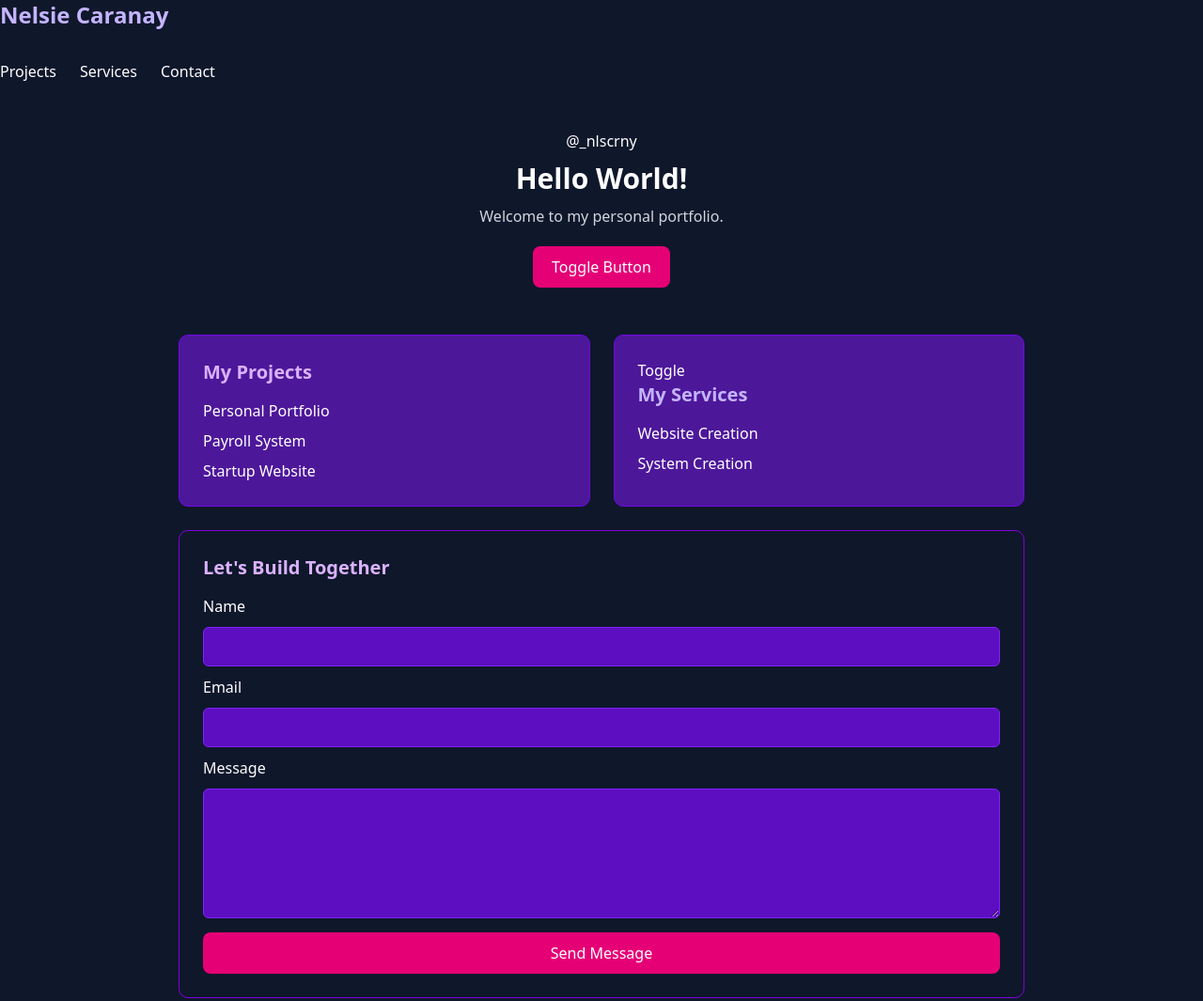
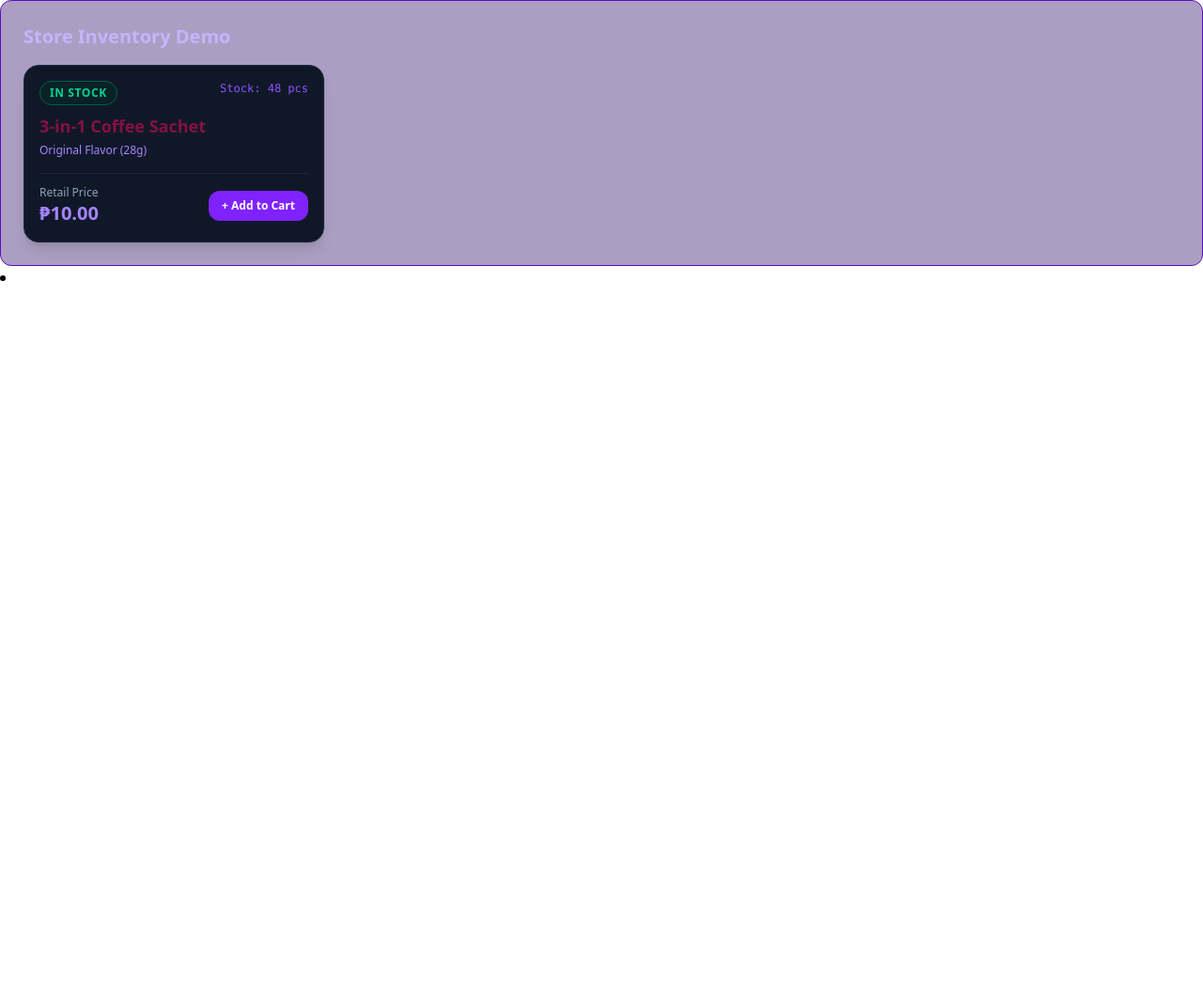
Before and after one commit to c20245654caranay-pixel/Nelsie, a plain HTML site: page index.html in a window 1280 px wide. Shown: the whole page at 94% size. After the commit the page ends 800 px from the top, so only its background shows below. Drawn offline with nearby package versions, Linux system fonts and the light colour scheme.

Commit message:
Tailwind Advance

```diff
--- a/index.html
+++ b/index.html
@@ -1,160 +1,69 @@
 <!DOCTYPE html>
 <html lang="en" class="dark">
+
 
 <head>
     <meta charset="UTF-8">
     <meta name="viewport" content="width=device-width, initial-scale=1.0">
-    <title>My Portfolio</title>
+    <title>Coffee</title>
+    <script src="https://cdn.jsdelivr.net/npm/@tailwindcss/browser@4"></script>
 
-    <script src="https://cdn.jsdelivr.net/npm/@tailwindcss/browser@4"></script>
 
     <style type="text/tailwindcss">
         @custom-variant dark (&:where(.dark, .dark *));
   </style>
-
 </head>
 
-<body class="min-h-screen bg-white text-slate-900 dark:bg-slate-900 dark:text-white">
+ <!-- INSERT HERE: Sari-Sari Store Feature Card -->
+    <section
+    class="md:col-span-2 bg-gray-50 dark:bg-violet-950/40 border border-violet-200 dark:border-violet-800 rounded-xl p-6">
+    <h2 class="text-xl font-bold text-violet-700 dark:text-violet-300 mb-4">
+     Store Inventory Demo
+    </h2>
 
-</body>
-<h1 class="text-2xl font-bold text-violet-700 dark:text-violet-300">
-    Nelsie Caranay
-</h1>
+ <!-- Store Item Card Component -->
+     <div
+    class="max-w-xs rounded-2xl bg-white dark:bg-gray-900 border border-pink-200 dark:border-slate-800 p-4 shadow-lg flex flex-col justify-between">
+    <div>
+ <div class="flex justify-between items-start mb-2">
+<span
+    class="text-xs font-bold uppercase tracking-wider text-emerald-600 dark:text-emerald-400 bg-emerald-50 dark:bg-emerald-950/50 px-2.5 py-1 rounded-full border border-emerald-200 dark:border-emerald-800">
+    In Stock
+    </span>
+    <span class="text-xs text-violet-500 font-mono">Stock: 48 pcs</span>
+   </div>
 
-<div class="flex items-center justify-center p-4">
+    <h3 class="text-lg font-bold text-pink-900 dark:text-pink-mt-1">
+        3-in-1 Coffee Sachet
+    </h3>
+    <p class="text-xs text-violet-500 dark:text-violet-400 mt-1">
+     Original Flavor (28g)
+    </p>
+     </div>
+    <div
+        class="mt-4 pt-3 border-t border-slate-100 dark:border-slate-800 flex items-center justify-between">
+    <div>
+    <p class="text-xs text-slate-400">Retail Price</p>
+    <p class="text-xl font-black text-violet-600 dark:text-violet-400">₱10.00</p>
+                            </div>
 
-</div>
 
-<ul class="flex gap-[25px]">
-    <li>
-        <a href="#projects" class="hover:text-gray-600 dark:hover:text-gray-300">
-            Projects
+                            <button
+                                class="bg-violet-600 hover:bg-violet-700 text-white font-semibold text-xs px-3.5 py-2 rounded-xl transition-colors cursor-pointer">
+                                + Add to Cart
+                            </button>
+                        </div>
+                    </div>
+                </section>
+             </div>
+           </section>
         </a>
     </li>
-
     <li>
-        <a href="#services" class="hover:text-gray-600 dark:hover:text-gray-300">
-            Services
-        </a>
-    </li>
-
-    <li>
-        <a href="#contact" class="hover:text-gray-600 dark:hover:text-gray-300">
-            Contact
-        </a>
-    </li>
-</ul>
-
-</nav>
-</header>
-
-<section class="text-center py-[50px] px-[20px]">
-
-    <p class="text-darkviolet-600 dark:text-darkviolet-300">
-        @_nlscrny
-    </p>
-
-    <h2 class="text-3xl font-bold text-darkviolet-800 dark:text-darkviolet-200 mt-[10px]">
-        Hello World!
-    </h2>
-
-    <p class="text-gray-600 dark:text-gray-300 mt-[10px]">
-        Welcome to my personal portfolio.
-    </p>
-
-    <button id="toggledark"
-        class="bg-pink-600 text-white px-[20px] py-[10px] rounded-[8px] mt-[20px] hover:bg-purple-700">
-        Toggle Button
-    </button>
-
-</section>
-
-<main class="max-w-[950px] mx-auto px-[25px] pb-[50px]">
-
-    <div class="grid grid-cols-2 gap-[25px] max-[700px]:grid-cols-1">
-
-        <section id="projects"
-            class="bg-gray-100 dark:bg-violet-900 border border-violet-200 dark:border-violet-700 rounded-[10px] p-[25px]">
-
-            <h2 class="text-xl font-bold text-purple-700 dark:text-purple-300 mb-[15px]">
-                My Projects
-            </h2>
-
-            <ul class="space-y-[8px]">
-                <li>Personal Portfolio</li>
-                <li>Payroll System</li>
-                <li>Startup Website</li>
-            </ul>
-
-        </section>
-
-        <section id="services"
-            class="border bg-gray-300 text-gray-800 dark:border-violet-700 dark:bg-violet-900 dark:text-white rounded-[10px] p-[25px]">
-            <button id="toggledark" class=""> Toggle</button>
-
-            <h2 class="text-xl font-bold text-violet-700 dark:text-violet-300 mb-[15px]">
-                My Services
-            </h2>
-
-            <ul class="space-y-[8px]">
-                <li>Website Creation</li>
-                <li>System Creation</li>
-            </ul>
-
-        </section>
-
-    </div>
-
-    <section id="contact"
-        class="bg-purple-100 dark:bg-slate-900 border border-purple-200 dark:border-purple-700 rounded-[10px] p-[25px] mt-[25px]">
-
-        <h2 class="text-xl font-bold text-purple-700 dark:text-purple-300 mb-[15px]">
-            Let's Build Together
-        </h2>
-
-        <form action="#" class="flex flex-col gap-[10px]">
-
-            <label for="name">Name</label>
-            <input type="text" id="name" name="name"
-                class="bg-white dark:bg-violet-800 border border-pink-200 dark:border-violet-600 rounded-[6px] p-[8px]"
-                required>
-
-            <label for="email">Email</label>
-            <input type="email" id="email" name="email"
-                class="bg-white dark:bg-violet-800 border border-pink-200 dark:border-violet-600 rounded-[6px] p-[8px]"
-                required>
-
-            <label for="message">Message</label>
-            <textarea id="message" name="message" rows="5"
-                class="bg-white dark:bg-violet-800 border border-violet-200 dark:border-violet-600 rounded-[6px] p-[8px]"
-                required></textarea>
-
-            <button type="submit" class="bg-pink-600 text-white py-[10px] rounded-[8px] mt-[5px] hover:bg-purple-700">
-                Send Message
-            </button>
-
-        </form>
-
-    </section>
-
-</main>
-
-<script>
-    const toggleButton = document.querySelector('#toggledark');
-    const html = document.querySelector('html');
-
-    toggleButton.addEventListener('click', function () {
-        html.classList.toggle('dark');
-
-    });
-
-</script>
 
 
-</footer>
 
-<script src="script.js"></script>
 
+<script></script>
 </body>
-
 </html>
```
